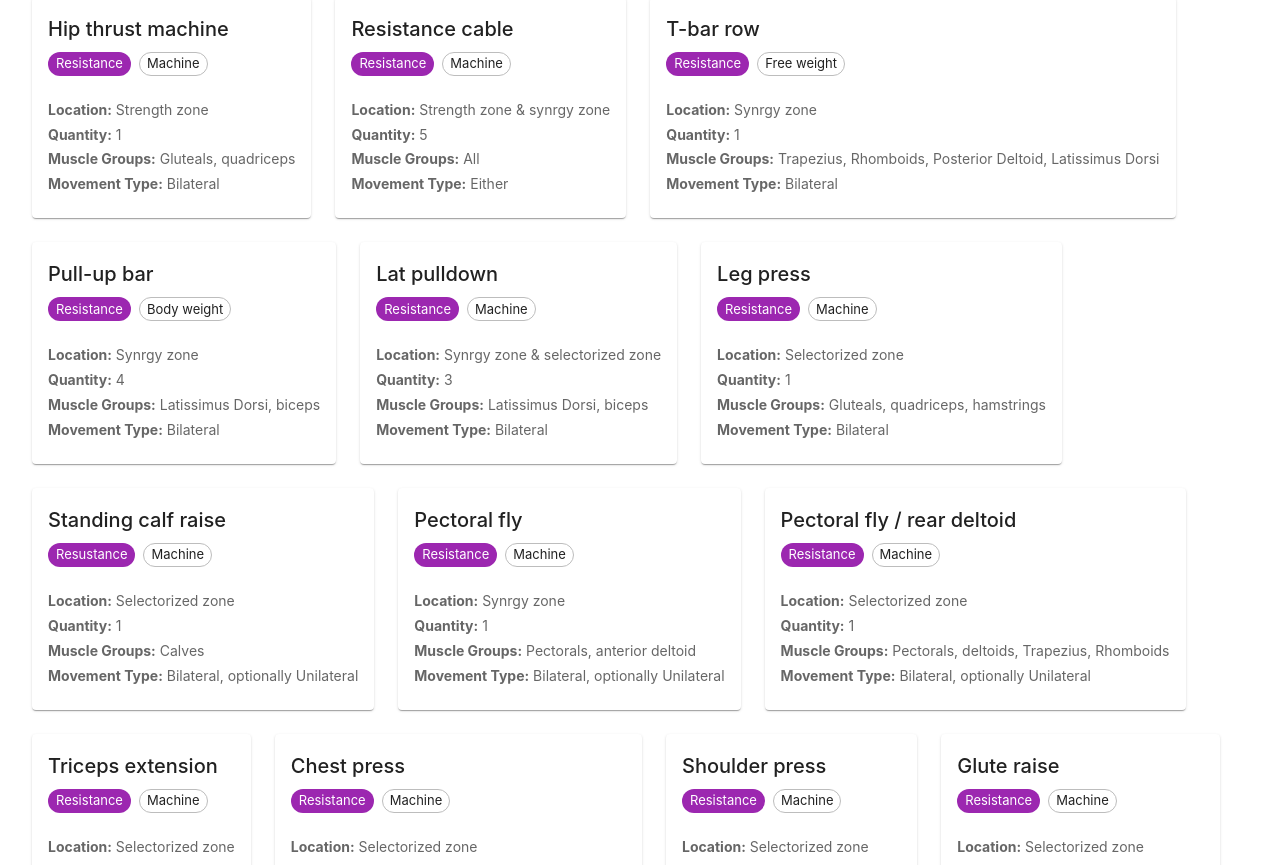
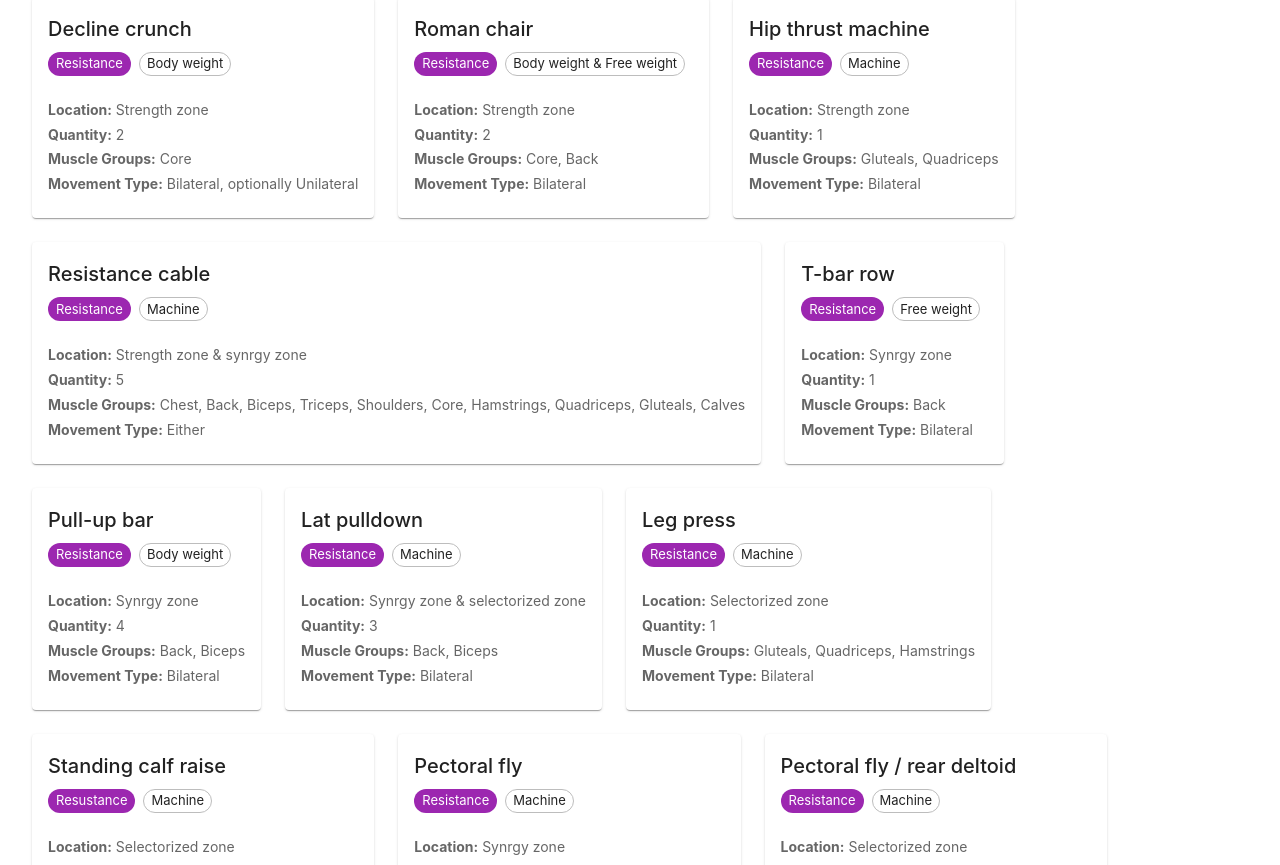
Before and after one commit to sveld03/cs35l_project, a React (Create React App) app in the folder healthyonthehill/: page /gym/all-machines in a window 1280 px wide. Shown: the part 1935-2800 px from the top of the page. Built offline with nearby package versions, Linux system fonts and the light colour scheme.

Commit message:
fixed names of muscle groups; still cannot select multiple at once

```diff
--- a/healthyonthehill/src/data/gym_database.machines.json
+++ b/healthyonthehill/src/data/gym_database.machines.json
@@ -7,7 +7,7 @@
   "Location": "Synrgy Zone",
   "Picture?": "Yes",
   "Cardio or resistance?": "Resistance",
-  "Muscle Groups": "Trapezius, Rhomboids, Posterior Deltoid, Latissimus Dorsi",
+  "Muscle Groups": "Back",
   "Free weight, body weight, or machine?": "Machine",
   "Unilateral or Bilateral?": "Bilateral, optionally Unilateral"
 },
@@ -20,7 +20,7 @@
   "Location": "Cardio Zone",
   "Picture?": "Yes",
   "Cardio or resistance?": "Cardio",
-  "Muscle Groups": "Gluteals, quadriceps, hamstrings, calves",
+  "Muscle Groups": "Gluteals, Quadriceps, Hamstrings, Calves",
   "Free weight, body weight, or machine?": "Machine",
   "Unilateral or Bilateral?": "Unilateral"
 },
@@ -33,7 +33,7 @@
   "Location": "Cardio zone",
   "Picture?": "Yes",
   "Cardio or resistance?": "Cardio",
-  "Muscle Groups": "Gluteals, quadriceps, hamstrings, calves",
+  "Muscle Groups": "Gluteals, Quadriceps, Hamstrings, Calves",
   "Free weight, body weight, or machine?": "Machine",
   "Unilateral or Bilateral?": "Unilateral"
 },
@@ -46,7 +46,7 @@
   "Location": "Cardio zone",
   "Picture?": "Yes",
   "Cardio or resistance?": "Cardio",
-  "Muscle Groups": "Gluteals, quadriceps, hamstrings, calves",
+  "Muscle Groups": "Gluteals, Quadriceps, Hamstrings, Calves",
   "Free weight, body weight, or machine?": "Machine ",
   "Unilateral or Bilateral?": "Unilateral"
 },
@@ -59,7 +59,7 @@
   "Location": "Cardio zone",
   "Picture?": "Yes",
   "Cardio or resistance?": "Cardio",
-  "Muscle Groups": "Gluteals, quadriceps, hamstrings, calves",
+  "Muscle Groups": "Gluteals, Quadriceps, Hamstrings, Calves",
   "Free weight, body weight, or machine?": "Machine",
   "Unilateral or Bilateral?": "Unilateral"
 },
@@ -72,7 +72,7 @@
   "Location": "Cardio zone",
   "Picture?": "Yes",
   "Cardio or resistance?": "Cardio",
-  "Muscle Groups": "Gluteals, quadriceps, hamstrings, calves",
+  "Muscle Groups": "Gluteals, Quadriceps, Hamstrings, Calves",
   "Free weight, body weight, or machine?": "Machine",
   "Unilateral or Bilateral?": "Unilateral"
 },
@@ -85,7 +85,7 @@
   "Location": "Cardio zone",
   "Picture?": "Yes",
   "Cardio or resistance?": "Cardio",
-  "Muscle Groups": "Trapezius, Rhomboids, Posterior Deltoid, Latissimus Dorsi",
+  "Muscle Groups": "Back",
   "Free weight, body weight, or machine?": "Machine",
   "Unilateral or Bilateral?": "Bilateral"
 },
@@ -98,7 +98,7 @@
   "Location": "Squat zone",
   "Picture?": "Yes",
   "Cardio or resistance?": "Resistance",
-  "Muscle Groups": "Gluteals, quadriceps, hamstrings",
+  "Muscle Groups": "Gluteals, Quadriceps, Hamstrings",
   "Free weight, body weight, or machine?": "Free weight",
   "Unilateral or Bilateral?": "Bilateral"
 },
@@ -111,7 +111,7 @@
   "Location": "Strength zone & synrgy zone",
   "Picture?": "Yes",
   "Cardio or resistance?": "Resistance",
-  "Muscle Groups": "Triceps, pectorals, Latissimus Dorsi, biceps",
+  "Muscle Groups": "Triceps, Chest, Latissimus Dorsi, Biceps",
   "Free weight, body weight, or machine?": "Body weight",
   "Unilateral or Bilateral?": "Bilateral"
 },
@@ -137,7 +137,7 @@
   "Location": "Strength zone",
   "Picture?": "No",
   "Cardio or resistance?": "Resistance",
-  "Muscle Groups": "All",
+  "Muscle Groups": "Chest, Back, Biceps, Triceps, Shoulders, Core, Hamstrings, Quadriceps, Gluteals, Calves",
   "Free weight, body weight, or machine?": "Free weight",
   "Unilateral or Bilateral?": "Either"
 },
@@ -150,7 +150,7 @@
   "Location": "Strength zone",
   "Picture?": "No",
   "Cardio or resistance?": "Resistance",
-  "Muscle Groups": "All",
+  "Muscle Groups": "Chest, Back, Biceps, Triceps, Shoulders, Core, Hamstrings, Quadriceps, Gluteals, Calves",
   "Free weight, body weight, or machine?": "Free weight",
   "Unilateral or Bilateral?": "Either"
 },
@@ -163,7 +163,7 @@
   "Location": "Strength zone",
   "Picture?": "Yes",
   "Cardio or resistance?": "Resistance ",
-  "Muscle Groups": "Pectorals, triceps",
+  "Muscle Groups": "Chest, Triceps",
   "Free weight, body weight, or machine?": "Free weight",
   "Unilateral or Bilateral?": "Bilateral"
 },
@@ -176,7 +176,7 @@
   "Location": "Strength zone",
   "Picture?": "Yes",
   "Cardio or resistance?": "Cardio",
-  "Muscle Groups": "Deltoids, abdominals, obliques",
+  "Muscle Groups": "Shoulders, Core",
   "Free weight, body weight, or machine?": "Body weight",
   "Unilateral or Bilateral?": "Unilateral"
 },
@@ -189,7 +189,7 @@
   "Location": "Strength zone",
   "Picture?": "Yes",
   "Cardio or resistance?": "Resistance",
-  "Muscle Groups": "Gluteals, quadriceps, hamstrings",
+  "Muscle Groups": "Gluteals, Quadriceps, Hamstrings",
   "Free weight, body weight, or machine?": "Machine",
   "Unilateral or Bilateral?": "Bilateral"
 },
@@ -202,7 +202,7 @@
   "Location": "Strength zone",
   "Picture?": "Yes",
   "Cardio or resistance?": "Resistance ",
-  "Muscle Groups": "Gluteals, quadriceps",
+  "Muscle Groups": "Gluteals, Quadriceps",
   "Free weight, body weight, or machine?": "Free weight",
   "Unilateral or Bilateral?": "Bilateral"
 },
@@ -215,7 +215,7 @@
   "Location": "Strength zone",
   "Picture?": "Yes",
   "Cardio or resistance?": "Resistance ",
-  "Muscle Groups": "Abdominals, obliques",
+  "Muscle Groups": "Core",
   "Free weight, body weight, or machine?": "Body weight",
   "Unilateral or Bilateral?": "Bilateral, optionally Unilateral "
 },
@@ -228,7 +228,7 @@
   "Location": "Strength zone",
   "Picture?": "Yes",
   "Cardio or resistance?": "Resistance ",
-  "Muscle Groups": "Abdominals, obliques, spinal erector",
+  "Muscle Groups": "Core, Back",
   "Free weight, body weight, or machine?": "Body weight & Free weight",
   "Unilateral or Bilateral?": "Bilateral"
 },
@@ -241,7 +241,7 @@
   "Location": "Strength zone",
   "Picture?": "Yes",
   "Cardio or resistance?": "Resistance ",
-  "Muscle Groups": "Gluteals, quadriceps",
+  "Muscle Groups": "Gluteals, Quadriceps",
   "Free weight, body weight, or machine?": "Machine",
   "Unilateral or Bilateral?": "Bilateral"
 },
@@ -253,8 +253,8 @@
   "Quantity ": 5,
   "Location": "Strength zone & synrgy zone",
   "Picture?": "Yes",
-  "Cardio or resistance?": "Resistance ",
-  "Muscle Groups": "All",
+  "Cardio or resistance?": "Resistance",
+  "Muscle Groups": "Chest, Back, Biceps, Triceps, Shoulders, Core, Hamstrings, Quadriceps, Gluteals, Calves",
   "Free weight, body weight, or machine?": "Machine",
   "Unilateral or Bilateral?": "Either"
 },
@@ -267,7 +267,7 @@
   "Location": "Synrgy zone",
   "Picture?": "No",
   "Cardio or resistance?": "Resistance ",
-  "Muscle Groups": "Trapezius, Rhomboids, Posterior Deltoid, Latissimus Dorsi",
+  "Muscle Groups": "Back",
   "Free weight, body weight, or machine?": "Free weight",
   "Unilateral or Bilateral?": "Bilateral"
 },
@@ -280,7 +280,7 @@
   "Location": "Synrgy zone",
   "Picture?": "Yes",
   "Cardio or resistance?": "Resistance ",
-  "Muscle Groups": "Latissimus Dorsi, biceps",
+  "Muscle Groups": "Back, Biceps",
   "Free weight, body weight, or machine?": "Body weight",
   "Unilateral or Bilateral?": "Bilateral"
 },
@@ -293,7 +293,7 @@
   "Location": "Synrgy zone & selectorized zone",
   "Picture?": "Yes",
   "Cardio or resistance?": "Resistance ",
-  "Muscle Groups": "Latissimus Dorsi, biceps",
+  "Muscle Groups": "Back, Biceps",
   "Free weight, body weight, or machine?": "Machine",
   "Unilateral or Bilateral?": "Bilateral"
 },
@@ -306,7 +306,7 @@
   "Location": "Selectorized zone",
   "Picture?": "Yes",
   "Cardio or resistance?": "Resistance ",
-  "Muscle Groups": "Gluteals, quadriceps, hamstrings",
+  "Muscle Groups": "Gluteals, Quadriceps, Hamstrings",
   "Free weight, body weight, or machine?": "Machine",
   "Unilateral or Bilateral?": "Bilateral"
 },
@@ -332,7 +332,7 @@
   "Location": "Synrgy zone",
   "Picture?": "Yes",
   "Cardio or resistance?": "Resistance",
-  "Muscle Groups": "Pectorals, anterior deltoid",
+  "Muscle Groups": "Chest, Shoulders",
   "Free weight, body weight, or machine?": "Machine",
   "Unilateral or Bilateral?": "Bilateral, optionally Unilateral "
 },
@@ -345,7 +345,7 @@
   "Location": "Selectorized zone",
   "Picture?": "No",
   "Cardio or resistance?": "Resistance",
-  "Muscle Groups": "Pectorals, deltoids, Trapezius, Rhomboids",
+  "Muscle Groups": "Chest, Shoulders, Back",
   "Free weight, body weight, or machine?": "Machine",
   "Unilateral or Bilateral?": "Bilateral, optionally Unilateral "
 },
@@ -371,7 +371,7 @@
   "Location": "Selectorized zone",
   "Picture?": "Yes",
   "Cardio or resistance?": "Resistance",
-  "Muscle Groups": "Pectorals, anterior deltoid, triceps",
+  "Muscle Groups": "Chest, Shoulders, Triceps",
   "Free weight, body weight, or machine?": "Machine",
   "Unilateral or Bilateral?": "Bilateral"
 },
@@ -384,7 +384,7 @@
   "Location": "Selectorized zone",
   "Picture?": "Yes",
   "Cardio or resistance?": "Resistance",
-  "Muscle Groups": "Deltoids, triceps",
+  "Muscle Groups": "Shoulders, Triceps",
   "Free weight, body weight, or machine?": "Machine",
   "Unilateral or Bilateral?": "Bilateral"
 },
@@ -397,7 +397,7 @@
   "Location": "Selectorized zone",
   "Picture?": "Yes",
   "Cardio or resistance?": "Resistance",
-  "Muscle Groups": "Gluteals, hamstrings",
+  "Muscle Groups": "Gluteals, Hamstrings",
   "Free weight, body weight, or machine?": "Machine",
   "Unilateral or Bilateral?": "Unilateral"
 },
@@ -410,7 +410,7 @@
   "Location": "Selectorized zone",
   "Picture?": "No",
   "Cardio or resistance?": "Resistance",
-  "Muscle Groups": "Trapezius, Rhomboids, Posterior Deltoid, Latissimus Dorsi",
+  "Muscle Groups": "Back",
   "Free weight, body weight, or machine?": "Machine",
   "Unilateral or Bilateral?": "Bilateral"
 },
@@ -449,7 +449,7 @@
   "Location": "Selectorized zone",
   "Picture?": "No",
   "Cardio or resistance?": "Resistance",
-  "Muscle Groups": "Triceps, pectorals, Latissimus Dorsi, biceps",
+  "Muscle Groups": "Triceps, Chest, Back, Biceps",
   "Free weight, body weight, or machine?": "Body weight",
   "Unilateral or Bilateral?": "Bilateral"
 },
@@ -462,7 +462,7 @@
   "Location": "Selectorized zone",
   "Picture?": "Yes",
   "Cardio or resistance?": "Resistance",
-  "Muscle Groups": "Abdominals",
+  "Muscle Groups": "Core",
   "Free weight, body weight, or machine?": "Machine",
   "Unilateral or Bilateral?": "Bilateral"
 },
@@ -475,7 +475,7 @@
   "Location": "Selectorized zone",
   "Picture?": "Yes",
   "Cardio or resistance?": "Resistance",
-  "Muscle Groups": "Spinal erector, gluteals",
+  "Muscle Groups": "Back, Gluteals",
   "Free weight, body weight, or machine?": "Machine",
   "Unilateral or Bilateral?": "Bilateral"
 },
@@ -488,7 +488,7 @@
   "Location": "Selectorized zone",
   "Picture?": "No",
   "Cardio or resistance?": "Resistance",
-  "Muscle Groups": "Gluteals, hip adductors",
+  "Muscle Groups": "Gluteals",
   "Free weight, body weight, or machine?": "Machine",
   "Unilateral or Bilateral?": "Bilateral"
 }]
--- a/healthyonthehill/src/pages/MachineForm.js
+++ b/healthyonthehill/src/pages/MachineForm.js
@@ -3,13 +3,10 @@ import React, { useState } from 'react';
 
 const EquipmentForm = ({ onSubmit }) => {
     const [formData, setFormData] = useState({
-        name: '',
-        body_free_machine: '',
+        body_free_machine: '', // body weight, free weight, or machine?
         cardio_resistance: '',
-        location: '',
-        quantity: '',
         muscle_groups: [],
-        iso_uni: ''
+        bi_uni: '' // bilateral or unilateral?
     });
 
     const handleChange = (e) => {
@@ -27,11 +24,6 @@ const EquipmentForm = ({ onSubmit }) => {
 
     return (
         <form onSubmit={handleSubmit}>
-            <label>
-                Name:
-                <input type="text" name="name" value={formData.name} onChange={handleChange} />
-            </label>
-
             <label>
                 Equipment Type:
                 <select name="body_free_machine" value={formData.body_free_machine} onChange={handleChange}>
@@ -52,30 +44,24 @@ const EquipmentForm = ({ onSubmit }) => {
             </label>
 
             <label>
-                Location:
-                <input type="text" name="location" placeholder="Any" value={formData.location} onChange={handleChange} />
-            </label>
-
-            <label>
-                Quantity:
-                <input type="text" name="quantity" placeholder="Any" value={formData.quantity} onChange={handleChange} />
-            </label>
-
-            <label>
                 Target Muscle Groups:
                 <select name="muscle_groups" multiple value={formData.muscle_groups} onChange={handleChange}>
                     <option value="chest">Chest</option>
                     <option value="back">Back</option>
-                    <option value="arms">Arms</option>
-                    <option value="legs">Legs</option>
+                    <option value="arms">Biceps</option>
+                    <option value="arms">Triceps</option>
                     <option value="shoulders">Shoulders</option>
                     <option value="core">Core</option>
+                    <option value="legs">Hamstrings</option>
+                    <option value="shoulders">Quadriceps</option>
+                    <option value="shoulders">Gluteals</option>
+                    <option value="shoulders">Calves</option>
                 </select>
             </label>
 
             <label>
-                Isolateral or Unilateral:
-                <select name="iso_uni" value={formData.iso_uni} onChange={handleChange}>
+                Bilateral or Unilateral:
+                <select name="iso_uni" value={formData.bi_uni} onChange={handleChange}>
                     <option value="">Any</option>
                     <option value="isolateral">Isolateral</option>
                     <option value="unilateral">Unilateral</option>
--- a/healthyonthehill/src/pages/RecommendedMachines.js
+++ b/healthyonthehill/src/pages/RecommendedMachines.js
@@ -9,11 +9,7 @@ import MachineFilter from './MachineFilter';
 const RecommendedMachines = () => {
     const [preferences, setPreferences] = useState(null);
 
-    const machines = [
-        { name: 'Bench Press', type: 'free_weight', category: 'resistance', location: 'gym', quantity: '1', targetMuscles: ['chest', 'arms'], movementType: 'isolateral' },
-        { name: 'Treadmill', type: 'machine', category: 'cardio', location: 'gym', quantity: '10', targetMuscles: ['legs'], movementType: 'unilateral' },
-        // Add more machine entries as needed
-    ];
+    const machines = require('../data/gym_database.machines.json')
 
     const handleFormSubmit = (formData) => {
         setPreferences(formData);
```
